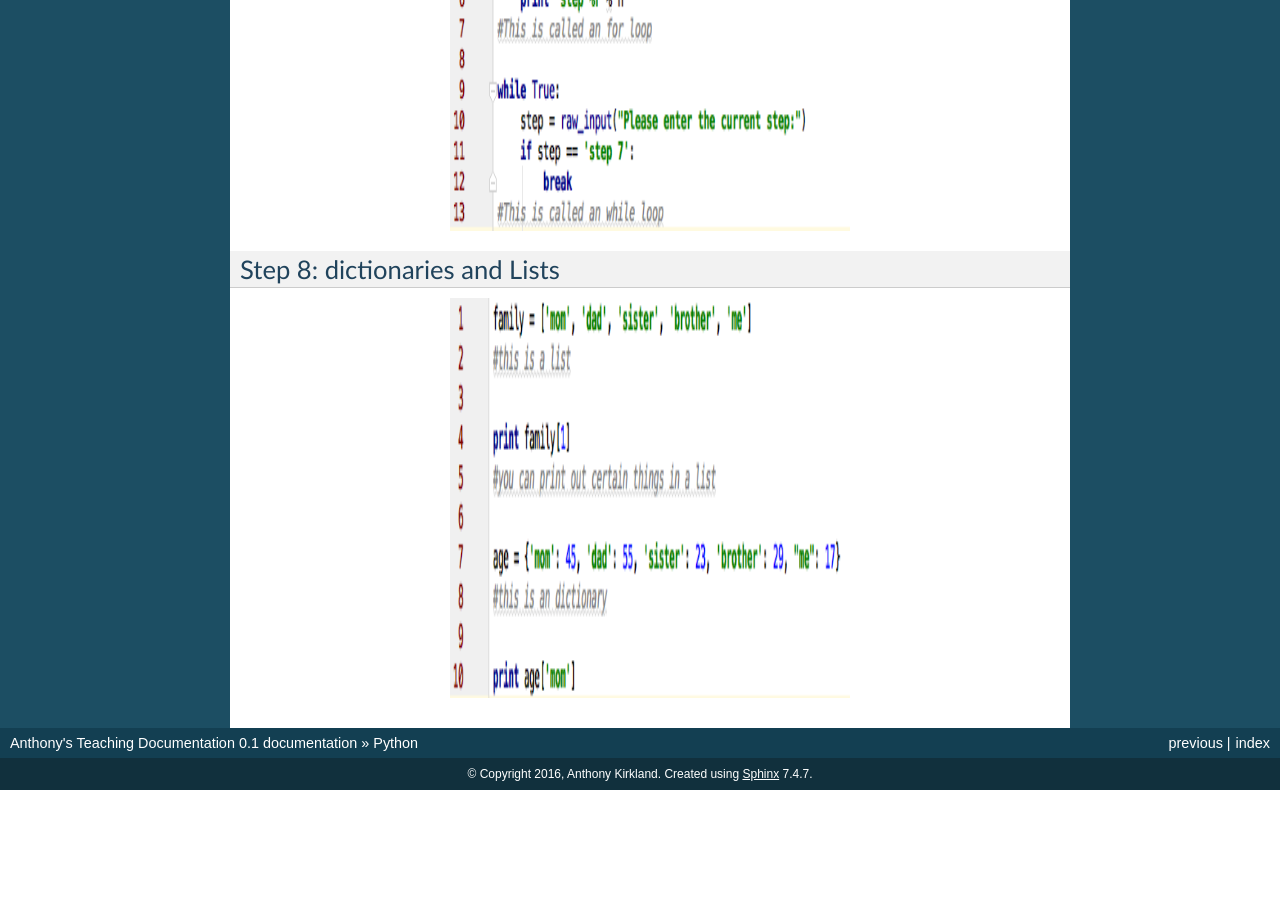
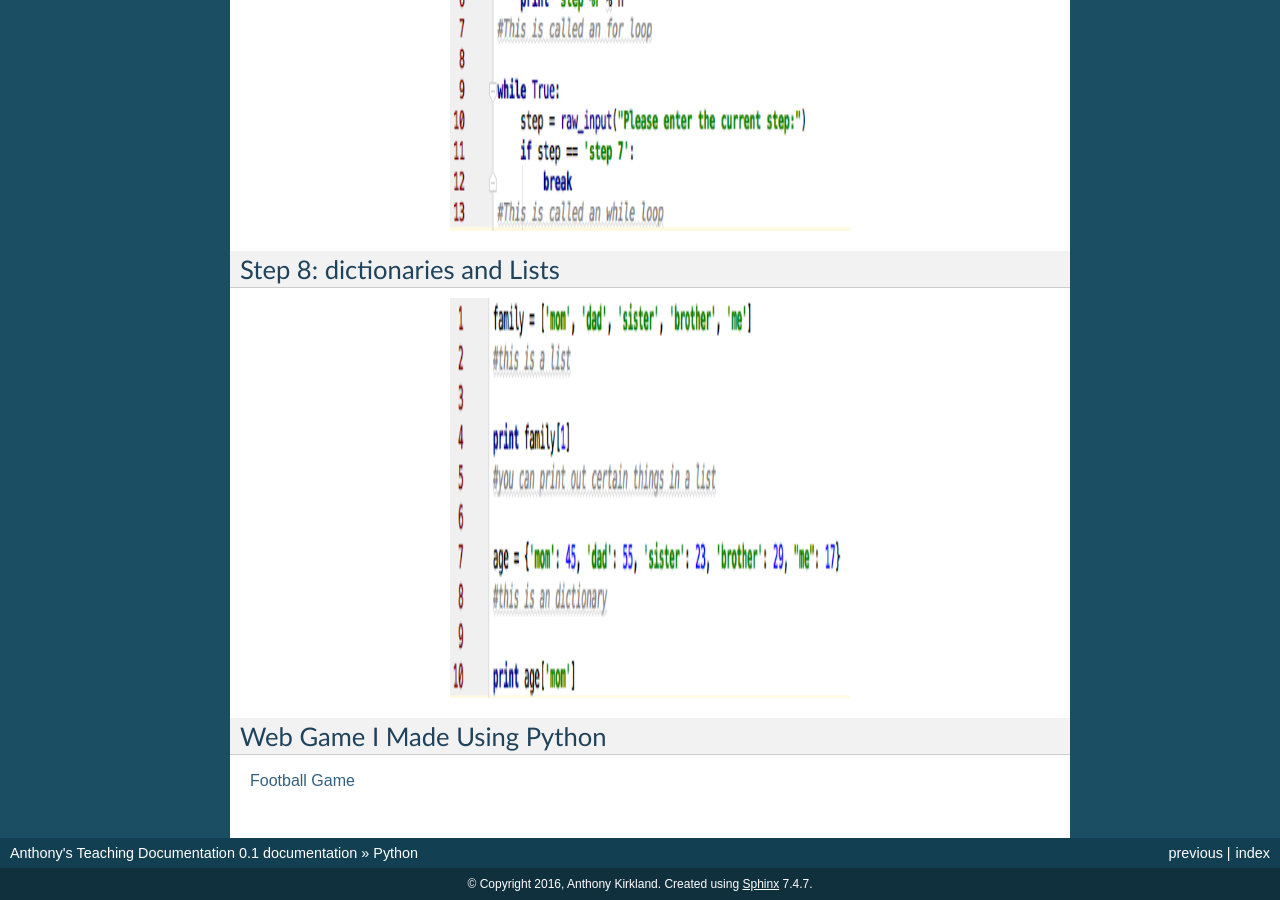
Before and after one commit to akirk616/Anthonys_Teaching_documentation, a Sphinx documentation site: the page built from source/python.rst, in a window 1280 px wide and 900 px high, scrolled down 4109 px. Built offline with Sphinx 7.4.7, drawn with Linux system fonts in a browser that asks for light colours; before the commit the page ends 4899 px from its top, so only the background shows below that; some of the changed text lies outside the part shown.

Commit message:
Update python.rst

```diff
--- a/source/python.rst
+++ b/source/python.rst
@@ -136,3 +136,8 @@ Step 8: dictionaries and Lists
         :height: 400 px
         :width: 400 px
         :alt: Lists
+
+Web Game I Made Using Python
+----------------------------
+
+`Football Game <http://localhost:8080/game>`_
```
